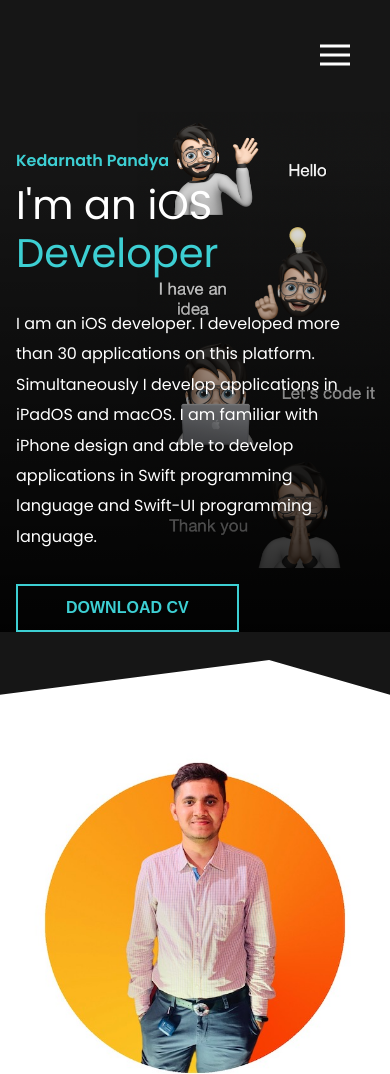
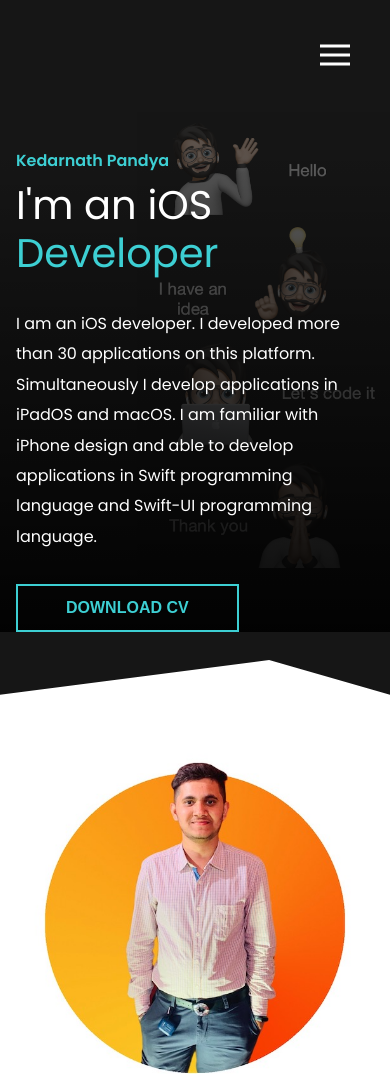
Before and after one commit to Kedar-Pandya/PortfolioWebsite, a plain HTML site: page index.html in a window 390 px wide. Shown: the top 1074 px of the page. Drawn offline with nearby package versions, Linux system fonts and the light colour scheme.

Commit message:
Update style.css

```diff
--- a/css/style.css
+++ b/css/style.css
@@ -566,6 +566,11 @@ footer .copyright{
 
     }
 
+     .hero .left{
+        opacity: 0.3;
+
+    }
+
     .hero .right {
         position: absolute;
         top: 260px;
```
